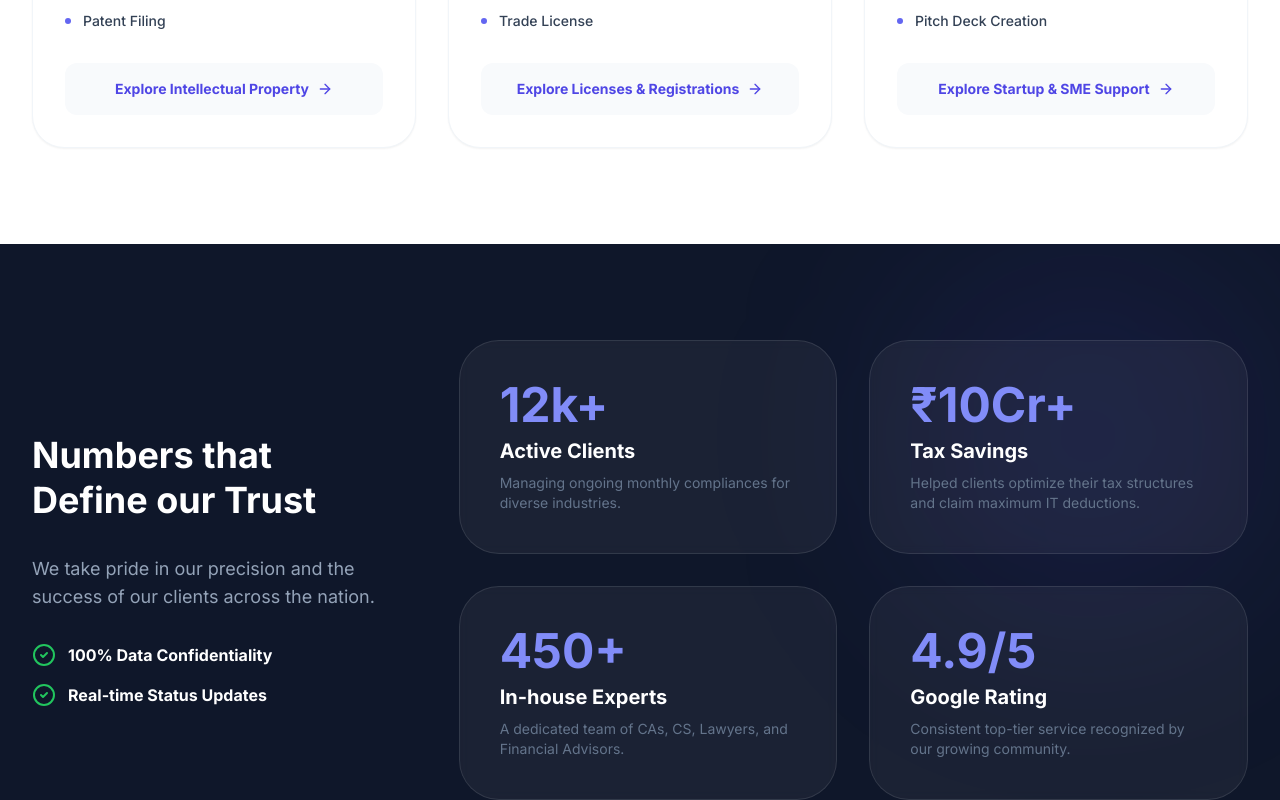
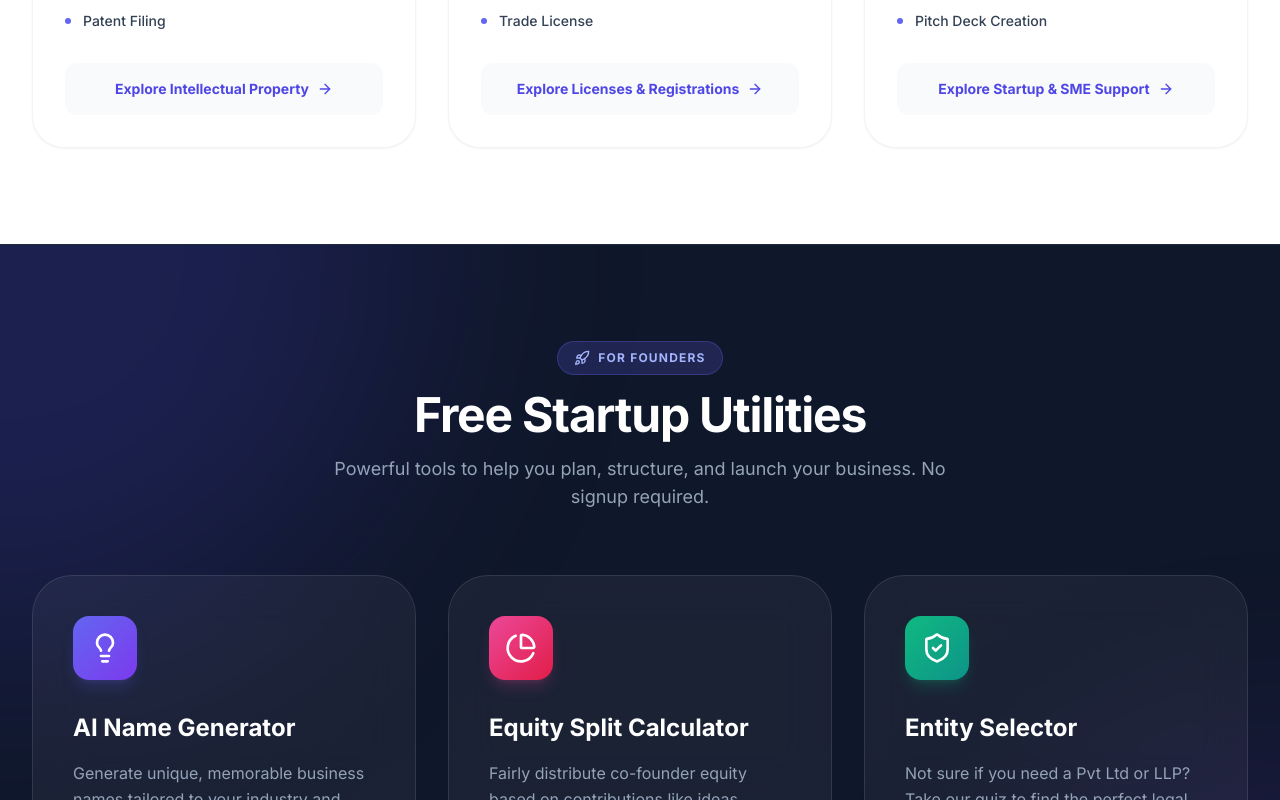
Before and after one commit to ColdCodePlay/majestic-groups, a React (Vite) app: page /#/ in a window 1280 px wide. Shown: the part 2000-2800 px from the top of the page. Built offline with nearby package versions, Linux system fonts and the light colour scheme.

Commit message:
feat: add tools menu and homepage section for utilities

```diff
--- a/App.tsx
+++ b/App.tsx
@@ -10,7 +10,8 @@ import {
   Twitter,
   Linkedin,
   ArrowRight,
-  Bot
+  Bot,
+  ChevronDown // Added ChevronDown
 } from 'lucide-react';
 import { motion, AnimatePresence } from 'framer-motion';
 import Home from './pages/Home';
@@ -35,6 +36,7 @@ import AIAssistant from './components/AIAssistant';
 const Navbar = () => {
   const [isOpen, setIsOpen] = useState(false);
   const [scrolled, setScrolled] = useState(false);
+  const [activeDropdown, setActiveDropdown] = useState<string | null>(null); // Track active dropdown
   const location = useLocation();
 
   useEffect(() => {
@@ -47,10 +49,19 @@ const Navbar = () => {
     { name: 'Home', path: '/' },
     { name: 'Services', path: '/services' },
     { name: 'Compliance', path: '/compliance' },
+    {
+      name: 'Tools',
+      path: '#',
+      children: [
+        { name: 'Name Generator', path: '/name-generator' },
+        { name: 'Equity Calculator', path: '/equity-calculator' },
+        { name: 'Entity Selector', path: '/entity-selector' },
+        { name: 'Launchpad', path: '/launchpad' },
+      ]
+    },
     { name: 'Pricing', path: '/pricing' },
-    { name: 'Launchpad', path: '/launchpad' },
     { name: 'Vault', path: '/vault' },
-    { name: 'Contact', path: '/contact' },
+    // { name: 'Contact', path: '/contact' }, // Moved Contact to CTA
   ];
 
   const isDarkHeroPage = location.pathname === '/' || location.pathname === '/services' || location.pathname === '/about' || location.pathname === '/contact' || location.pathname === '/compliance';
@@ -73,8 +84,29 @@ const Navbar = () => {
 
           <div className="hidden md:flex items-center space-x-1">
             {navLinks.map((link) => (
+              <div key={link.name} className="relative group">
+                {link.children ? (
+                  <button
+                    className={`px-4 py-2 text-sm font-bold rounded-lg transition-all flex items-center gap-1 group
+                      ${shouldShowDarkNav ? 'text-slate-600 hover:text-indigo-600 hover:bg-white/50' : 'text-white/80 hover:text-white hover:bg-white/10'}
+                    `}
+                  >
+                    {link.name} <ChevronDown className="w-4 h-4" />
+                    {/* Dropdown Menu */}
+                    <div className="absolute top-full left-0 mt-2 w-56 bg-white rounded-xl shadow-xl border border-slate-100 overflow-hidden opacity-0 invisible group-hover:opacity-100 group-hover:visible transition-all duration-200 transform origin-top-left">
+                      {link.children.map(child => (
                         <Link
-                key={link.path}
+                          key={child.path}
+                          to={child.path}
+                          className="block px-4 py-3 text-slate-600 hover:bg-indigo-50 hover:text-indigo-600 font-bold text-sm transition-colors"
+                        >
+                          {child.name}
+                        </Link>
+                      ))}
+                    </div>
+                  </button>
+                ) : (
+                  <Link
                     to={link.path}
                     className={`px-4 py-2 text-sm font-bold rounded-lg transition-all ${location.pathname === link.path
                       ? 'text-indigo-600 bg-indigo-50/80 shadow-inner'
@@ -83,6 +115,8 @@ const Navbar = () => {
                   >
                     {link.name}
                   </Link>
+                )}
+              </div>
             ))}
             <Link
               to="/contact"
@@ -116,8 +150,27 @@ const Navbar = () => {
           >
             <div className="px-4 py-6 space-y-1">
               {navLinks.map((link, idx) => (
+                <div key={link.name}>
+                  {link.children ? (
+                    <div className="space-y-1">
+                      <div className="px-4 py-4 text-lg font-black text-slate-800 opacity-60 flex items-center gap-2">
+                        {link.name} <ChevronDown className="w-4 h-4" />
+                      </div>
+                      <div className="pl-4 border-l-2 border-slate-100 ml-4 space-y-1">
+                        {link.children.map(child => (
+                          <Link
+                            key={child.path}
+                            to={child.path}
+                            onClick={() => setIsOpen(false)}
+                            className="block px-4 py-3 text-slate-600 font-bold hover:text-indigo-600"
+                          >
+                            {child.name}
+                          </Link>
+                        ))}
+                      </div>
+                    </div>
+                  ) : (
                     <motion.div
-                  key={link.path}
                       initial={{ x: -20, opacity: 0 }}
                       animate={{ x: 0, opacity: 1 }}
                       transition={{ delay: idx * 0.05 }}
@@ -132,6 +185,8 @@ const Navbar = () => {
                         <ArrowRight className={`w-5 h-5 ${location.pathname === link.path ? 'opacity-100' : 'opacity-20'}`} />
                       </Link>
                     </motion.div>
+                  )}
+                </div>
               ))}
               <motion.div
                 initial={{ y: 20, opacity: 0 }}
--- a/pages/Home.tsx
+++ b/pages/Home.tsx
@@ -22,7 +22,9 @@ import {
   ShieldCheck,
   TrendingUp,
   Gavel,
-  FileText
+  FileText,
+  Lightbulb,
+  PieChart
 } from 'lucide-react';
 import { motion, AnimatePresence } from 'framer-motion';
 import {
@@ -307,6 +309,70 @@ const Home: React.FC = () => {
         </div>
       </section>
 
+      {/* Free Startup Tools Section */}
+      <section className="py-24 bg-slate-900 overflow-hidden relative border-t border-slate-800">
+        {/* Background Decorative Elements */}
+        <div className="absolute top-0 left-0 w-[800px] h-[800px] bg-indigo-600/20 rounded-full blur-[120px] -translate-x-1/2 -translate-y-1/2 pointer-events-none"></div>
+        <div className="absolute bottom-0 right-0 w-[600px] h-[600px] bg-violet-600/10 rounded-full blur-[100px] translate-x-1/2 translate-y-1/2 pointer-events-none"></div>
+
+        <div className="max-w-7xl mx-auto px-4 sm:px-6 lg:px-8 relative z-10">
+          <div className="text-center mb-16 space-y-4">
+            <div className="inline-flex items-center gap-2 bg-indigo-500/20 border border-indigo-500/30 text-indigo-300 px-4 py-2 rounded-full text-xs font-black uppercase tracking-widest backdrop-blur-md">
+              <Rocket className="w-4 h-4" />
+              For Founders
+            </div>
+            <h2 className="text-4xl md:text-5xl font-black text-white tracking-tight">Free Startup Utilities</h2>
+            <p className="text-slate-400 max-w-2xl mx-auto text-lg">
+              Powerful tools to help you plan, structure, and launch your business. No signup required.
+            </p>
+          </div>
+
+          <div className="grid grid-cols-1 md:grid-cols-3 gap-8">
+            {/* Tool 1: Name Generator */}
+            <Link to="/name-generator" className="group relative bg-white/5 backdrop-blur-xl border border-white/10 rounded-[2.5rem] p-10 hover:bg-white/10 transition-all duration-300 hover:-translate-y-2">
+              <div className="w-16 h-16 bg-gradient-to-br from-indigo-500 to-violet-600 rounded-2xl flex items-center justify-center mb-8 shadow-lg shadow-indigo-500/20 group-hover:scale-110 transition-transform">
+                <Lightbulb className="w-8 h-8 text-white" />
+              </div>
+              <h3 className="text-2xl font-black text-white mb-4">AI Name Generator</h3>
+              <p className="text-slate-400 mb-8 leading-relaxed">
+                Generate unique, memorable business names tailored to your industry and keywords using advanced AI.
+              </p>
+              <span className="text-indigo-400 font-bold flex items-center gap-2 group-hover:gap-3 transition-all">
+                Try Generator <ArrowRight className="w-4 h-4" />
+              </span>
+            </Link>
+
+            {/* Tool 2: Equity Calculator */}
+            <Link to="/equity-calculator" className="group relative bg-white/5 backdrop-blur-xl border border-white/10 rounded-[2.5rem] p-10 hover:bg-white/10 transition-all duration-300 hover:-translate-y-2">
+              <div className="w-16 h-16 bg-gradient-to-br from-pink-500 to-rose-600 rounded-2xl flex items-center justify-center mb-8 shadow-lg shadow-pink-500/20 group-hover:scale-110 transition-transform">
+                <PieChart className="w-8 h-8 text-white" />
+              </div>
+              <h3 className="text-2xl font-black text-white mb-4">Equity Split Calculator</h3>
+              <p className="text-slate-400 mb-8 leading-relaxed">
+                Fairly distribute co-founder equity based on contributions like ideas, capital, and commitment.
+              </p>
+              <span className="text-pink-400 font-bold flex items-center gap-2 group-hover:gap-3 transition-all">
+                Calculate Split <ArrowRight className="w-4 h-4" />
+              </span>
+            </Link>
+
+            {/* Tool 3: Entity Selector */}
+            <Link to="/entity-selector" className="group relative bg-white/5 backdrop-blur-xl border border-white/10 rounded-[2.5rem] p-10 hover:bg-white/10 transition-all duration-300 hover:-translate-y-2">
+              <div className="w-16 h-16 bg-gradient-to-br from-emerald-500 to-teal-600 rounded-2xl flex items-center justify-center mb-8 shadow-lg shadow-emerald-500/20 group-hover:scale-110 transition-transform">
+                <ShieldCheck className="w-8 h-8 text-white" />
+              </div>
+              <h3 className="text-2xl font-black text-white mb-4">Entity Selector</h3>
+              <p className="text-slate-400 mb-8 leading-relaxed">
+                Not sure if you need a Pvt Ltd or LLP? Take our quiz to find the perfect legal structure for your startup.
+              </p>
+              <span className="text-emerald-400 font-bold flex items-center gap-2 group-hover:gap-3 transition-all">
+                Take Quiz <ArrowRight className="w-4 h-4" />
+              </span>
+            </Link>
+          </div>
+        </div>
+      </section>
+
       {/* Stats Section with Iconography */}
       <section className="py-24 bg-slate-900 text-white relative overflow-hidden">
         <div className="absolute top-0 right-0 w-96 h-96 bg-indigo-600/10 rounded-full blur-[100px] pointer-events-none"></div>
```
Lines whose indentation alone changed are shown as unchanged.
